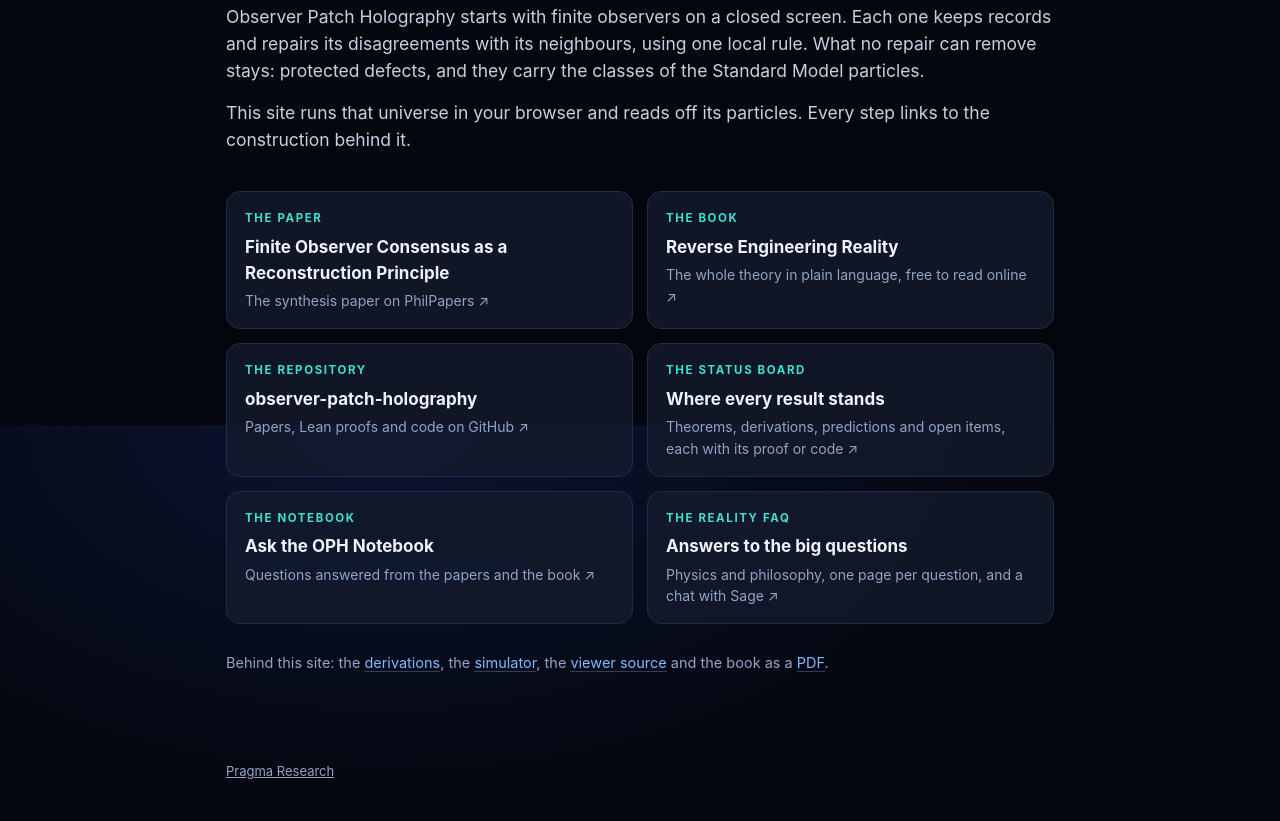
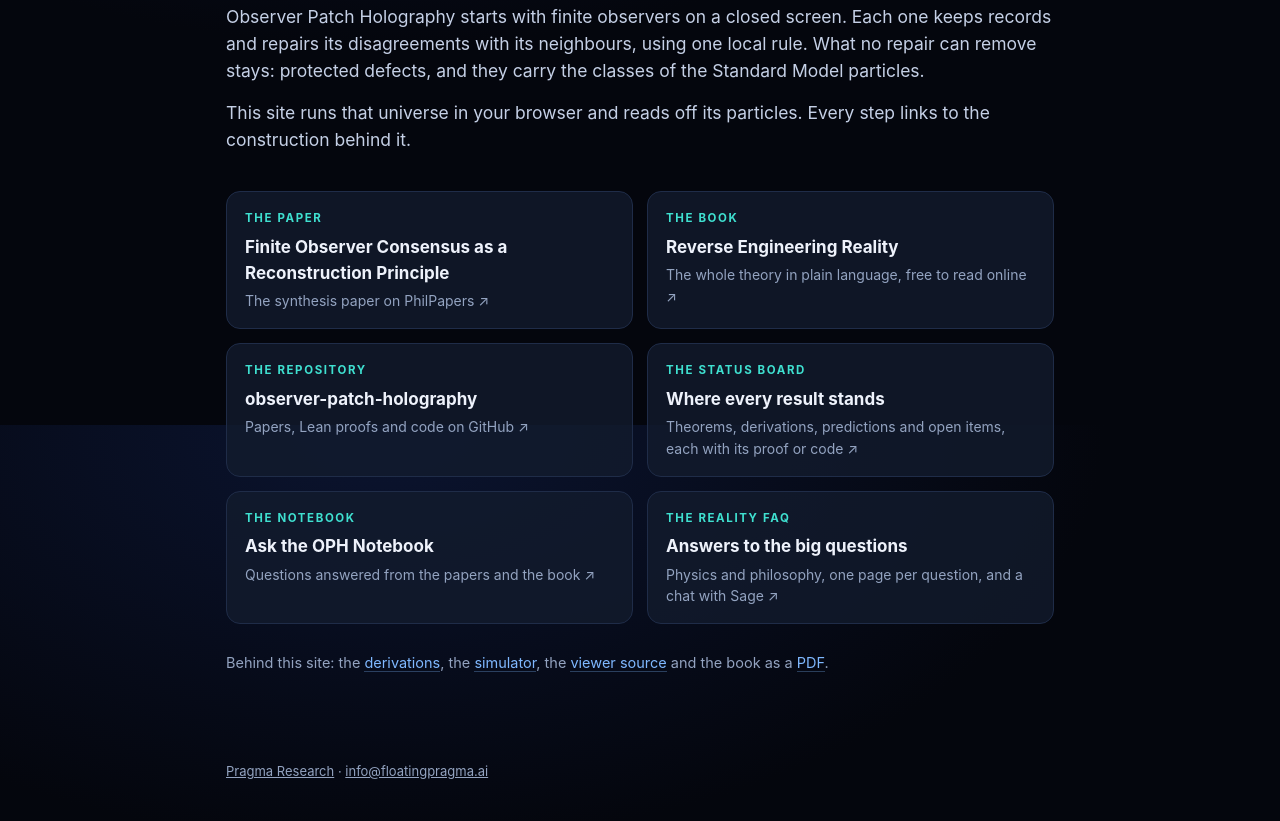
Before and after one commit to muellerberndt/oph-particles-model, a plain HTML site: page about.html in a window 1280 px wide. Shown: the part 375-1196 px from the top of the page. Drawn offline with Linux system fonts and the light colour scheme.

Commit message:
Contact: info@floatingpragma.ai in the top bar and the about footer
Co-Authored-By: Claude Opus 5.5 <noreply@anthropic.com>

```diff
--- a/about.html
+++ b/about.html
@@ -84,6 +84,6 @@ footer a{color:var(--muted)}
   </div>
   <p class="more">Behind this site: the <a href="https://github.com/muellerberndt/oph-particles-model/blob/main/derivations/README.md" target="_blank" rel="noopener">derivations</a>, the <a href="https://github.com/muellerberndt/oph-physics-sim" target="_blank" rel="noopener">simulator</a>, the <a href="https://github.com/muellerberndt/oph-particles-model" target="_blank" rel="noopener">viewer source</a> and the book as a <a href="https://github.com/FloatingPragma/observer-patch-holography/blob/main/book/reverse-engineering-reality-book.pdf" target="_blank" rel="noopener">PDF</a>.</p>
 </main>
-<footer><a href="https://floatingpragma.ai/" target="_blank" rel="noopener">Pragma Research</a></footer>
+<footer><a href="https://floatingpragma.ai/" target="_blank" rel="noopener">Pragma Research</a> · <a href="mailto:info@floatingpragma.ai">info@floatingpragma.ai</a></footer>
 </body>
 </html>
```
Also changed, not shown: index.html (+1 -0 lines).
